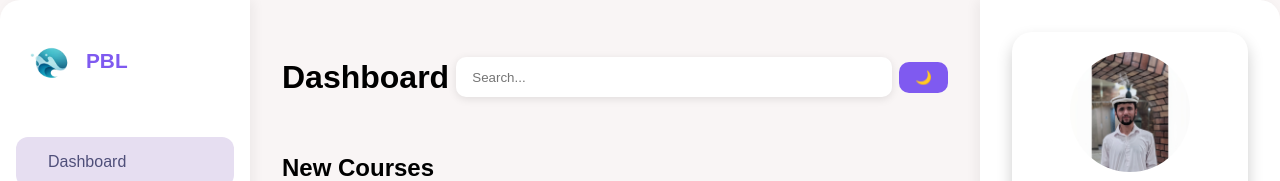
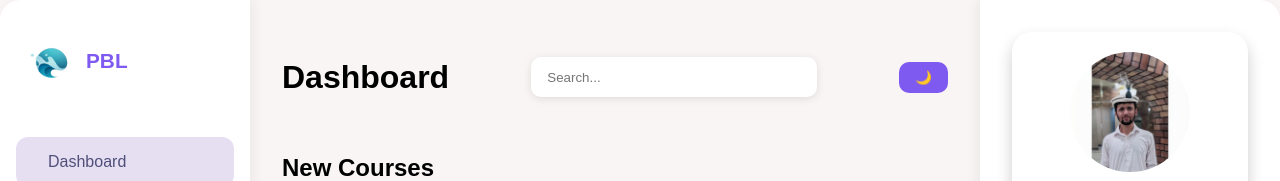
Before and after one commit to imeerai/LMS, a plain HTML site: page index.html in a window 1280 px wide. Shown: the top 181 px of the page. Drawn offline with nearby package versions, Linux system fonts and the light colour scheme.

Commit message:
Update style.css

```diff
--- a/style.css
+++ b/style.css
@@ -227,7 +227,7 @@ header h2 {
     padding: 0.8rem 1rem;
     border: none;
     border-radius: 10px;
-    min-width: 404px;
+    min-width: 254px;
     background: #fff;
     box-shadow: 0 2px 8px rgba(0, 0, 0, 0.1);
 }
```
